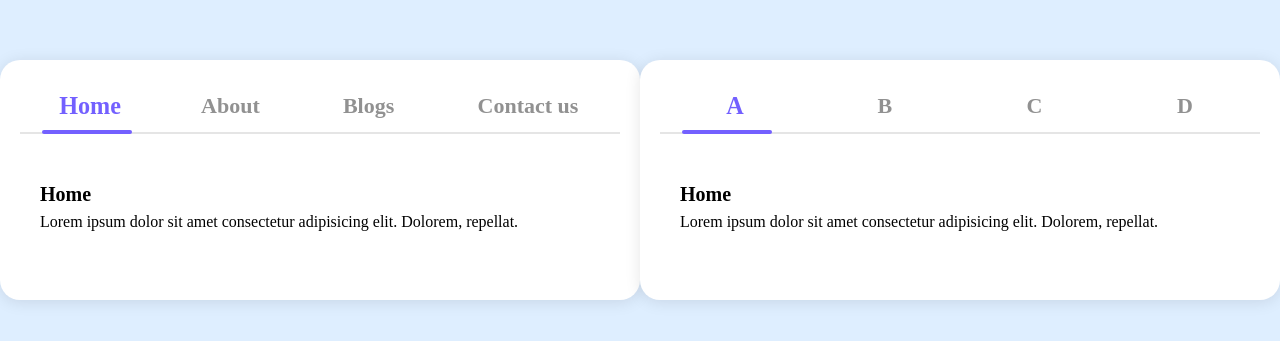
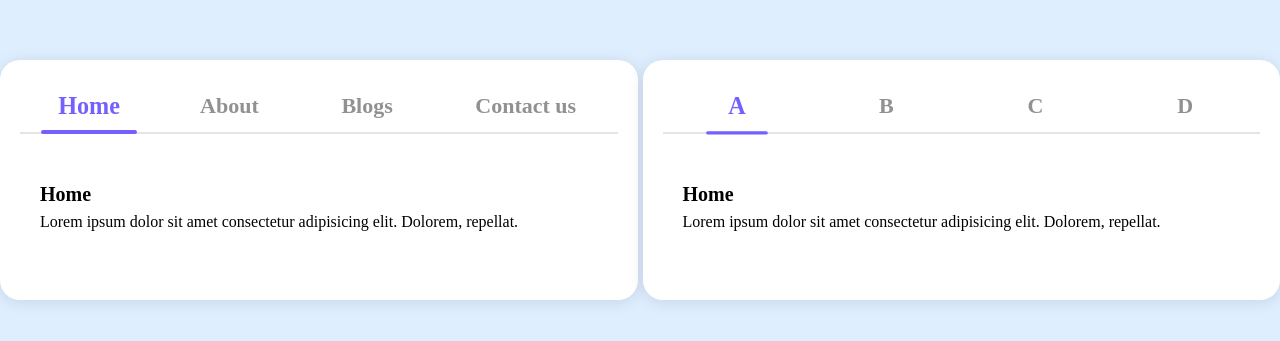
Before and after one commit to Coca2k1/tabzy, a website: page index.html in a window 1280 px wide. Shown: the part 245-586 px from the top of the page. Drawn offline with Linux system fonts and the light colour scheme.

Commit message:
Add activeLine animation for Tabzy

```diff
--- a/index.html
+++ b/index.html
@@ -12,7 +12,7 @@
     </head>
     <body>
         <div class="container">
-            <ul class="tab1">
+            <ul class="tab1 sliding">
                 <li class="tab-btn"><a href="#home">Home</a></li>
                 <li class="tab-btn"><a href="#about">About</a></li>
                 <li class="tab-btn" href="#blogs">
@@ -21,7 +21,7 @@
                 <li class="tab-btn" href="#contact">
                     <a href="#contact">Contact us</a>
                 </li>
-                <div class="line"></div>
+                <div class="active-line" data-tab="tab1"></div>
             </ul>
 
             <!-- Panels -->
@@ -73,7 +73,7 @@
                 <li class="tab-btn">
                     <a href="#d">D</a>
                 </li>
-                <div class="line"></div>
+                <div class="active-line" data-tab="tab2"></div>
             </ul>
 
             <!-- Panels -->
@@ -117,10 +117,17 @@
         <script>
             const tab1 = new Tabzy(".tab1", {
                 remember: true,
+                onChange: (data) => {
+                    console.log("onChange function is runed");
+                    // data.tab, data.panel
+                    console.log(data);
+                },
+                activeLine: true,
             });
 
             const tab2 = new Tabzy(".tab2", {
                 remember: true,
+                // activeLine: true,
             });
             // tab.destroy()
         </script>
--- a/src/tabzy.css
+++ b/src/tabzy.css
@@ -1,6 +1,10 @@
 * {
     padding: 0;
     margin: 0;
+}
+
+:root {
+    --primary-color: #7360ff;
 }
 
 body {
@@ -10,6 +14,7 @@ body {
     align-items: center;
     background: #deeeff;
     height: 100vh;
+    gap: 5px;
 }
 
 a {
@@ -28,7 +33,7 @@ a {
 }
 
 .container.destroy {
-    height: 70vh;
+    height: 60vh;
 }
 
 .tab1,
@@ -42,7 +47,6 @@ a {
 }
 
 .tab-btn {
-    position: relative;
     font-size: 22px;
     font-weight: 600;
     color: #919191;
@@ -51,26 +55,38 @@ a {
 }
 
 .tab-btn a {
-    display: block;
+    position: relative;
+    display: inline-block;
     padding: 15px 20px;
     transition: scale 0.1s ease-in-out;
 }
 
-.line {
+.active-line {
     position: absolute;
     top: 50px;
-    left: 22px;
-    width: 90px;
+    left: 20px;
     height: 4px;
     border-radius: 5px;
-    background: #7360ff;
-    transition: all 0.15s ease-in-out;
+    background: var(--primary-color);
+    transition: all 0.2s ease-in-out;
 }
 
-.tab-btn.active a {
+.tab-btn.tab-active a {
     font-weight: 700;
     scale: 1.1;
-    color: #7360ff;
+    color: var(--primary-color);
+}
+
+ul:not(.sliding) .tab-btn.tab-active a::after {
+    display: inline-block;
+    content: "";
+    position: absolute;
+    width: 100%;
+    height: 3px;
+    border-radius: 2px;
+    background: var(--primary-color);
+    bottom: 0;
+    left: 0;
 }
 
 .tab-content {
@@ -87,8 +103,8 @@ a {
     margin-bottom: 10px;
 }
 
-.content-desc.active {
-    animation: appear 0.1s ease-in;
+.content-desc.tab-active {
+    animation: appear 0.3s ease-in;
 }
 
 @keyframes appear {
--- a/src/tabzy.js
+++ b/src/tabzy.js
@@ -3,7 +3,7 @@ const $$ = document.querySelectorAll.bind(document);
 
 function Tabzy(selector, options = {}) {
     this.container = document.querySelector(selector);
-    this.selector = selector.replace(/[^a-zA-Z0-9]/g, "");
+    this.selector = this._cleanRegex(selector);
 
     if (!this.container) {
         console.error(`Tabzy: No container found for selector: '${selector}'`);
@@ -16,7 +16,27 @@ function Tabzy(selector, options = {}) {
         return;
     }
 
-    this.panels = this.tabs
+    this.panels = this.getPanels();
+
+    if (this.panels.length !== this.tabs.length) return;
+
+    this.opt = Object.assign(
+        {
+            remember: false,
+            onChange: null,
+            activeClassName: "tab-active",
+            activeLine: false,
+        },
+        options
+    );
+
+    this._originalHTML = this.container.innerHTML;
+
+    this._init();
+}
+
+Tabzy.prototype.getPanels = function () {
+    return this.tabs
         .map((tab) => {
             const panel = document.querySelector(tab.getAttribute("href"));
 
@@ -29,20 +49,11 @@ function Tabzy(selector, options = {}) {
             return panel;
         })
         .filter(Boolean);
+};
 
-    if (this.panels.length !== this.tabs.length) return;
-
-    this.opt = Object.assign(
-        {
-            remember: false,
-        },
-        options
-    );
-
-    this._originalHTML = this.container.innerHTML;
-
-    this._init();
-}
+Tabzy.prototype._cleanRegex = function (input) {
+    return input.replace(/[^a-zA-Z0-9]/g, "");
+};
 
 Tabzy.prototype._init = function () {
     const searchParams = new URLSearchParams(location.search);
@@ -53,77 +64,81 @@ Tabzy.prototype._init = function () {
             tabSelector &&
             this.tabs.find(
                 (tab) =>
-                    tab.getAttribute("href").replace(/[^a-zA-Z0-9]/g, "") ===
-                    tabSelector
+                    this._cleanRegex(tab.getAttribute("href")) === tabSelector
             )) ||
         this.tabs[0];
-    this._activateTab(tabToActivate);
+    this._activateTab(tabToActivate, (triggerOnChange = false));
 
     // Event
     this.tabs.forEach(
-        (tab) => (tab.onclick = (event) => this._handleTabClick(event, tab))
+        (tab) =>
+            (tab.onclick = (event) => {
+                event.preventDefault();
+
+                this._tryActivateTab(tab);
+            })
     );
 };
 
-Tabzy.prototype._handleTabClick = function (event, tab) {
-    event.preventDefault();
-
-    this._activateTab(tab);
+Tabzy.prototype._tryActivateTab = function (tab) {
+    if (this.currentTab !== tab) {
+        this.currentTab = tab;
+        this._activateTab(tab);
+    }
 };
 
-Tabzy.prototype._activateTab = function (tab) {
-    this.tabs.forEach((tab) => tab.closest("li").classList.remove("active"));
-    tab.closest("li").classList.add("active");
+Tabzy.prototype._activateTab = function (tab, triggerOnChange = true) {
+    this.tabs.forEach((tab) =>
+        tab.closest("li").classList.remove(this.opt.activeClassName)
+    );
+    tab.closest("li").classList.add(this.opt.activeClassName);
+
+    this.currentTab = tab;
+
+    this._line(tab);
 
     this.panels.forEach((panel) => {
         panel.hidden = true;
-        panel.classList.remove("active");
+        panel.classList.remove(this.opt.activeClassName);
     });
 
     // panel
     const panelActive = document.querySelector(tab.getAttribute("href"));
     panelActive.hidden = false;
-    panelActive.classList.add("active");
+    panelActive.classList.add(this.opt.activeClassName);
 
     // searchParams
     if (this.opt.remember) {
         const params = new URLSearchParams(location.search);
-        params.set(
-            this.selector,
-            tab.getAttribute("href").replace(/[^a-zA-Z0-9]/g, "")
-        );
+        params.set(this.selector, this._cleanRegex(tab.getAttribute("href")));
 
         history.replaceState(null, null, `?${params}`);
+    }
+
+    // onChange
+    if (triggerOnChange && typeof this.opt.onChange === "function") {
+        this.opt.onChange({
+            tab,
+            panel: panelActive,
+        });
     }
 };
 
 // input: panel selector or tab element
 Tabzy.prototype.switch = function (input) {
-    let tabToActivate = null;
-
-    // 1. input: panel selector
-    if (typeof input === "string") {
-        tabToActivate = this.tabs.find(
-            (tab) => tab.getAttribute("href") === input
-        );
-
-        if (!tabToActivate) {
-            console.error(`Tabzy: No panel found with ID: "${input}"`);
-            return;
-        }
-    }
-
-    // 2.input: tab element
-    else if (this.tabs.includes(input)) {
-        tabToActivate = input;
-    }
+    const tabToActivate =
+        typeof input === "string"
+            ? this.tabs.find((tab) => tab.getAttribute("href") === input)
+            : this.tabs.includes(input)
+            ? input
+            : null;
 
     if (!tabToActivate) {
         console.error(`Tabzy: Invalid input "${input}"`);
         return;
     }
 
-    this._activateTab(tabToActivate);
+    this._tryActivateTab(tabToActivate);
 };
 
 Tabzy.prototype.destroy = function () {
@@ -135,4 +150,17 @@ Tabzy.prototype.destroy = function () {
     this.container = null;
     this.tabs = null;
     this.panels = null;
+    this.currentTab = null;
 };
+
+Tabzy.prototype._line = function (tab) {
+    // if has activeLine, remove ::after at 'a', add class sliding at ul
+    if (this.opt.activeLine) {
+        this.container.classList.add("sliding");
+
+        const line = this.container.querySelector(".active-line");
+
+        line.style.width = `${tab.offsetWidth}px`;
+        line.style.left = `${tab.offsetLeft}px`;
+    }
+};
```
Also changed, not shown: tabzy.min.css, tabzy.min.js.
